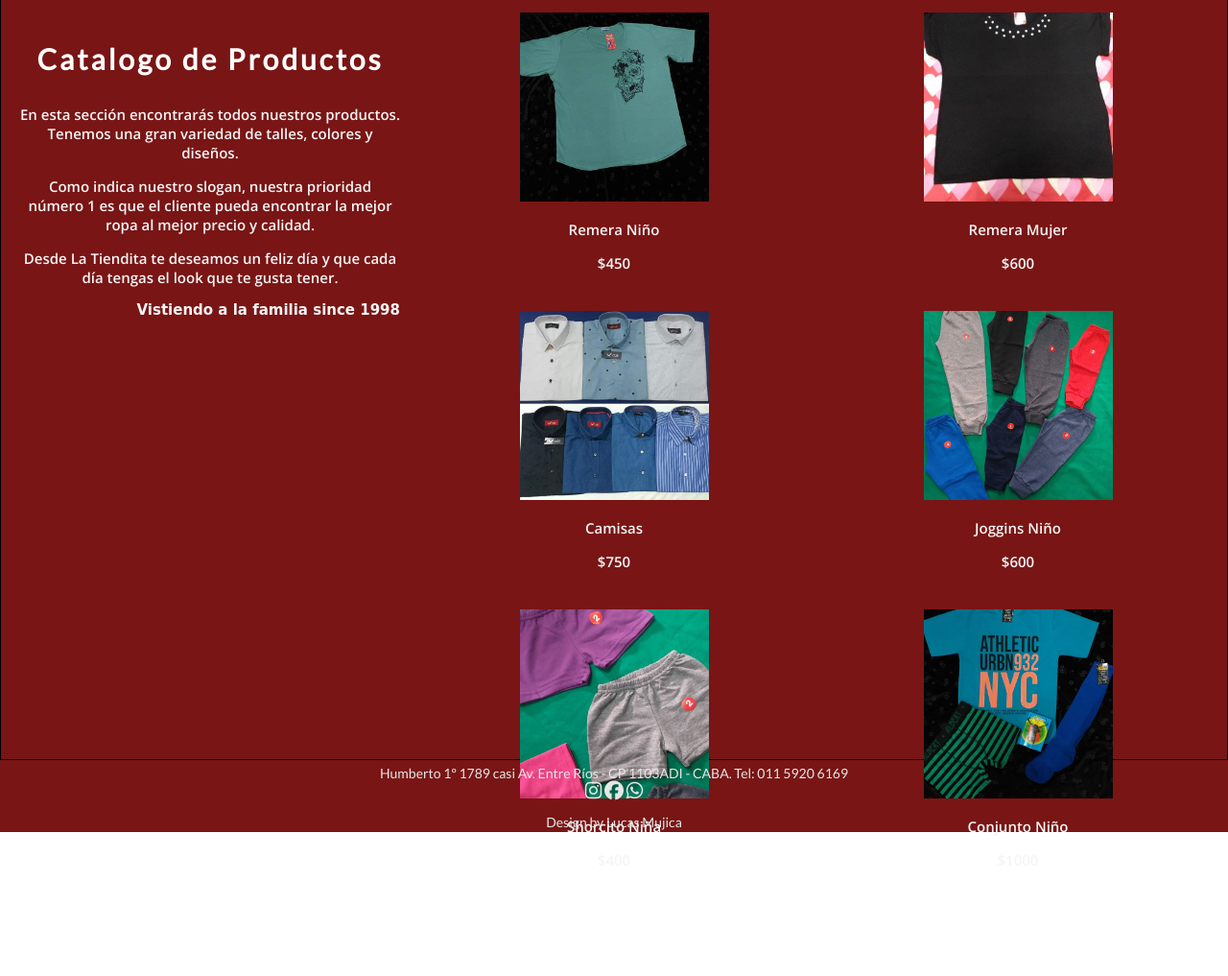
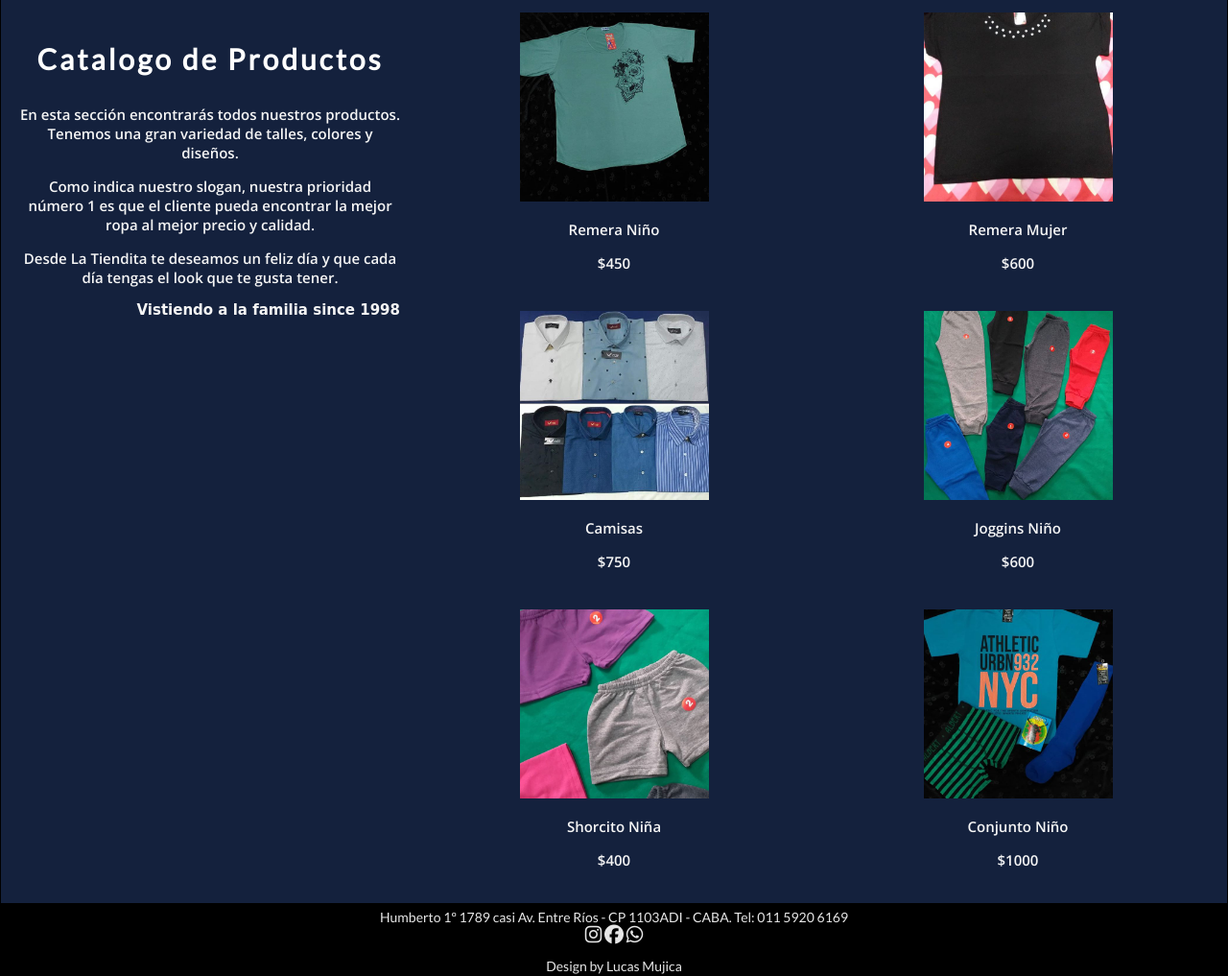
Before and after one commit to LukiMujica/La-Tiendita, a plain HTML site: page Productos.html in a window 1280 px wide. Shown: the part 808-1825 px from the top of the page at 96% size. Before the commit the page ends 1739 px from the top, so only its background shows below. Drawn offline with nearby package versions, Linux system fonts and the light colour scheme; a web font is replaced by a local one.

Commit message:
Segunda Entrega Final

```diff
--- a/CSS/estilos.css
+++ b/CSS/estilos.css
@@ -124,7 +124,7 @@
 
     .footer {
         font-family: 'Lato', sans-serif;
-        background-color: #791515;
+        background-color: #000000;
         width: 100%;
         height: 75px;
         color: #e6e6e6;
@@ -291,10 +291,9 @@
 
     .estiloContenedor {
         border: solid 1px black;
-        background-color: #791515;
+        background-color: #14213d;
         color: whitesmoke;
         padding: 10px;
-        height: 100vh;
         font-family: 'Open Sans', sans-serif;
     }
 
```
Also changed, not shown: Nosotros.html (+0 -1 lines).
